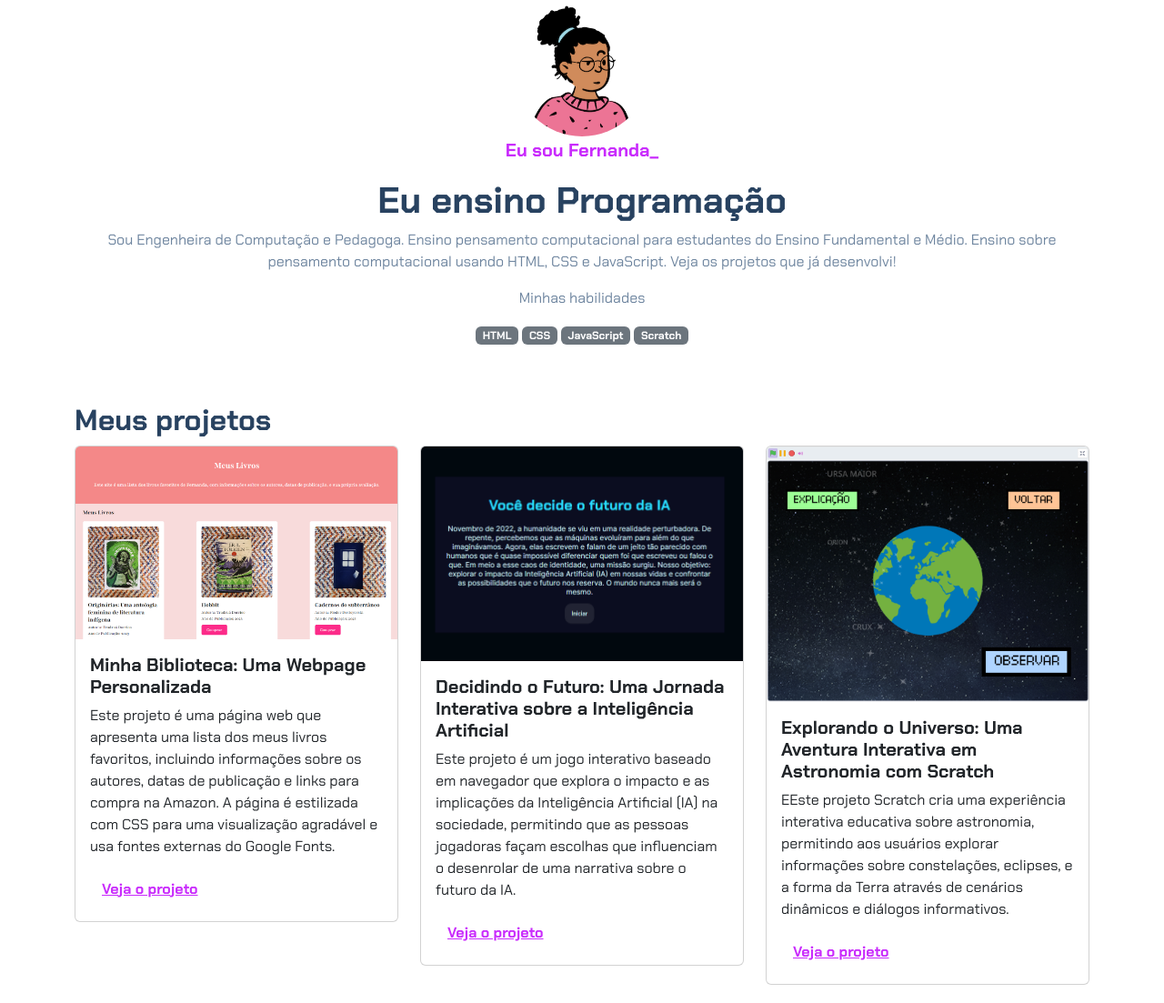
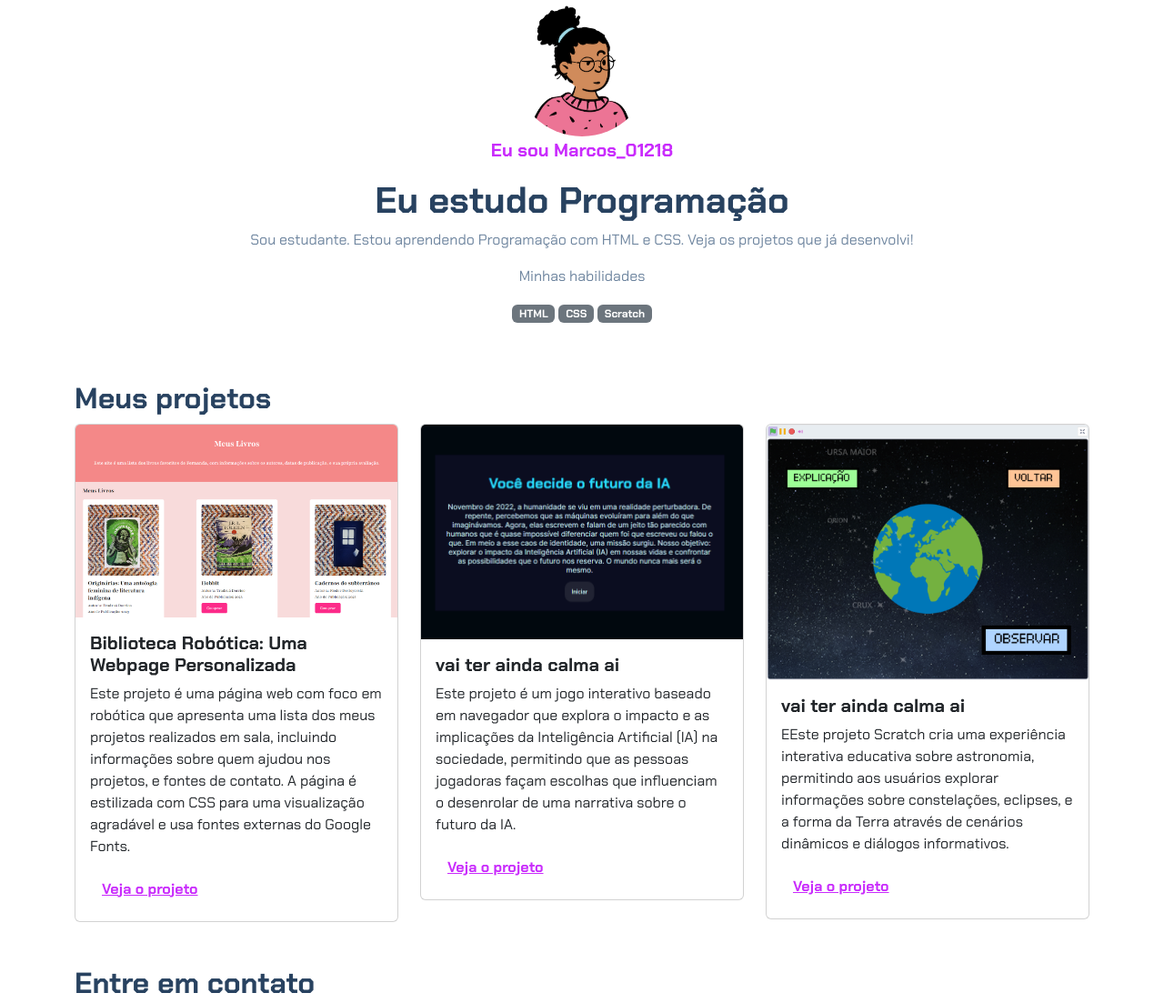
Before and after one commit to marcos01218/portfolio-real, a plain HTML site: page index.html in a window 1280 px wide. Shown: the top 1103 px of the page at 91% size. Drawn offline with nearby package versions, Linux system fonts and the light colour scheme.

Commit message:
Add files via upload

```diff
--- a/index.html
+++ b/index.html
@@ -14,16 +14,14 @@
     <header class="container text-center">
         <img src="img/avatar-perfil.png" alt="avatar da Fernanda" class="rounded-circle" width="150" height="150"
             srcset="">
-        <p class="lead">Eu sou Fernanda_</p>
-        <h1>Eu ensino Programação</h1>
-        <p>Sou Engenheira de Computação e Pedagoga. Ensino pensamento computacional para estudantes do Ensino
-            Fundamental e Médio. Ensino sobre pensamento computacional usando HTML, CSS e JavaScript. Veja os projetos
+        <p class="lead">Eu sou Marcos_01218</p>
+        <h1>Eu estudo Programação</h1>
+        <p>Sou estudante. Estou aprendendo Programação com HTML e CSS. Veja os projetos
             que já desenvolvi!</p>
         <p>Minhas habilidades</p>
         <div>
             <p class="badge bg-secondary">HTML</p>
             <p class="badge bg-secondary">CSS</p>
-            <p class="badge bg-secondary">JavaScript</p>
             <p class="badge bg-secondary">Scratch</p>
         </div>
     </header>
@@ -35,10 +33,8 @@
                 <div class="card">
                     <img src="img/projeto-1.png" class="card-img-top" alt="Imagem do projeto de biblioteca virtual">
                     <div class="card-body">
-                        <h5 class="card-title">Minha Biblioteca: Uma Webpage Personalizada</h5>
-                        <p class="card-text">Este projeto é uma página web que apresenta uma lista dos meus livros
-                            favoritos, incluindo informações sobre os autores, datas de publicação e links para compra
-                            na Amazon. A página é estilizada com CSS para uma visualização agradável e usa fontes
+                        <h5 class="card-title">Biblioteca Robótica: Uma Webpage Personalizada</h5>
+                        <p class="card-text">Este projeto é uma página web com foco em robótica que apresenta uma lista dos meus projetos realizados em sala, incluindo informações sobre quem ajudou nos projetos, e fontes de contato. A página é estilizada com CSS para uma visualização agradável e usa fontes
                             externas do Google Fonts.
                         </p>
                         <button type="button" class="btn btn-link" data-bs-toggle="modal" data-bs-target="#modal1">Veja
@@ -51,8 +47,7 @@
                 <div class="card">
                     <img src="img/projeto-2.png" class="card-img-top" alt="Imagem do projeto de biblioteca virtual">
                     <div class="card-body">
-                        <h5 class="card-title">Decidindo o Futuro: Uma Jornada Interativa sobre a Inteligência
-                            Artificial</h5>
+                        <h5 class="card-title">vai ter ainda calma ai</h5>
                         <p class="card-text">Este projeto é um jogo interativo baseado em navegador que explora o
                             impacto e as implicações da Inteligência Artificial (IA) na sociedade, permitindo que as
                             pessoas jogadoras façam escolhas que influenciam o desenrolar de uma narrativa sobre o
@@ -68,7 +63,7 @@
                 <div class="card">
                     <img src="img/projeto-3.png" class="card-img-top" alt="Imagem do projeto de biblioteca virtual">
                     <div class="card-body">
-                        <h5 class="card-title">Explorando o Universo: Uma Aventura Interativa em Astronomia com Scratch
+                        <h5 class="card-title">vai ter ainda calma ai
                         </h5>
                         <p class="card-text">EEste projeto Scratch cria uma experiência interativa educativa sobre
                             astronomia, permitindo aos usuários explorar informações sobre constelações, eclipses, e a
```
